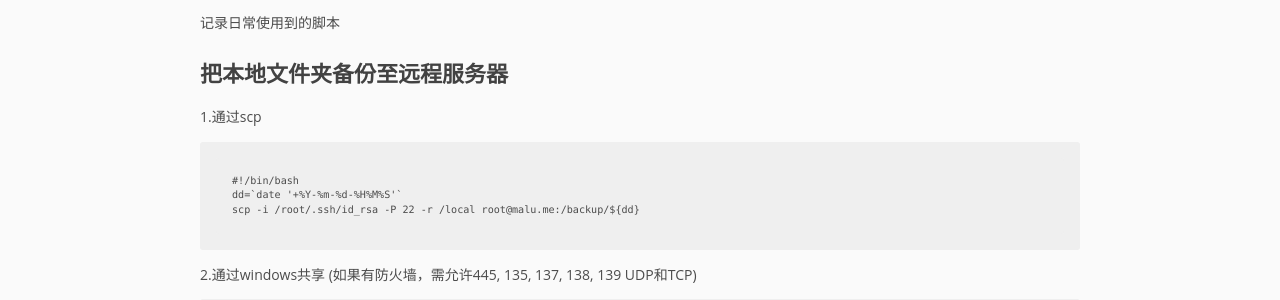
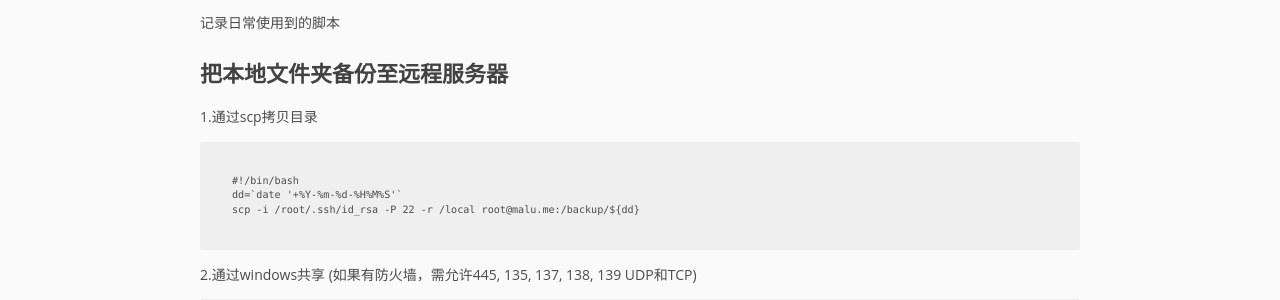
Before and after one commit to pingmalu/pingmalu.github.io, a Jekyll site: the page built from _posts/2017-01-22-Linux常用脚本.md, in a window 1280 px wide and 900 px high. Shown: the part 357-657 px from the top of the window. Built offline with Jekyll 4.4.1, drawn with Linux system fonts in a browser that asks for light colours.

Commit message:
'update'

```diff
--- a/_posts/2017-01-22-Linux常用脚本.md
+++ b/_posts/2017-01-22-Linux常用脚本.md
@@ -8,7 +8,7 @@ title:  "Linux常用脚本"
 
 # 把本地文件夹备份至远程服务器
 
-1.通过scp
+1.通过scp拷贝目录
 
 	#!/bin/bash
 	dd=`date '+%Y-%m-%d-%H%M%S'`
```
